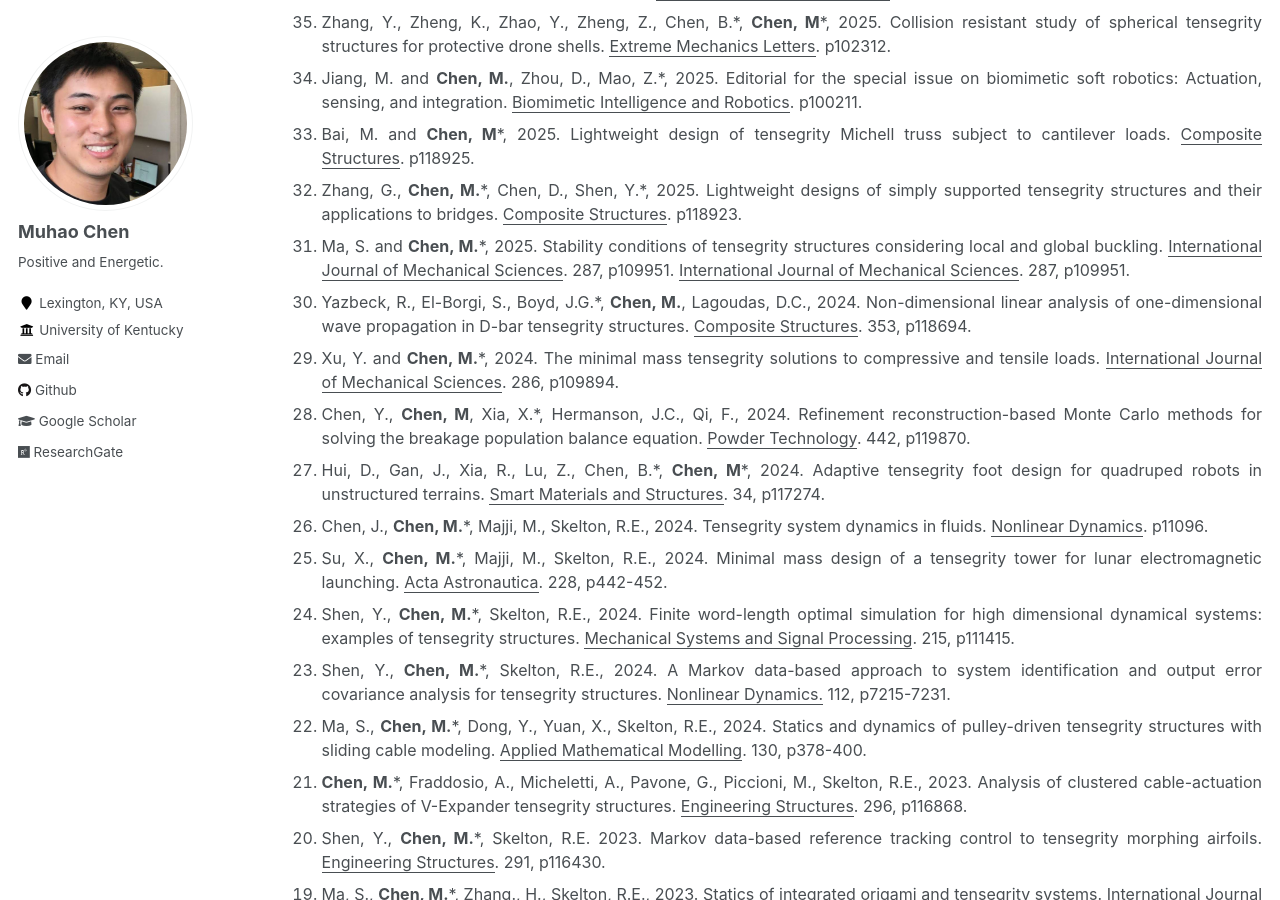
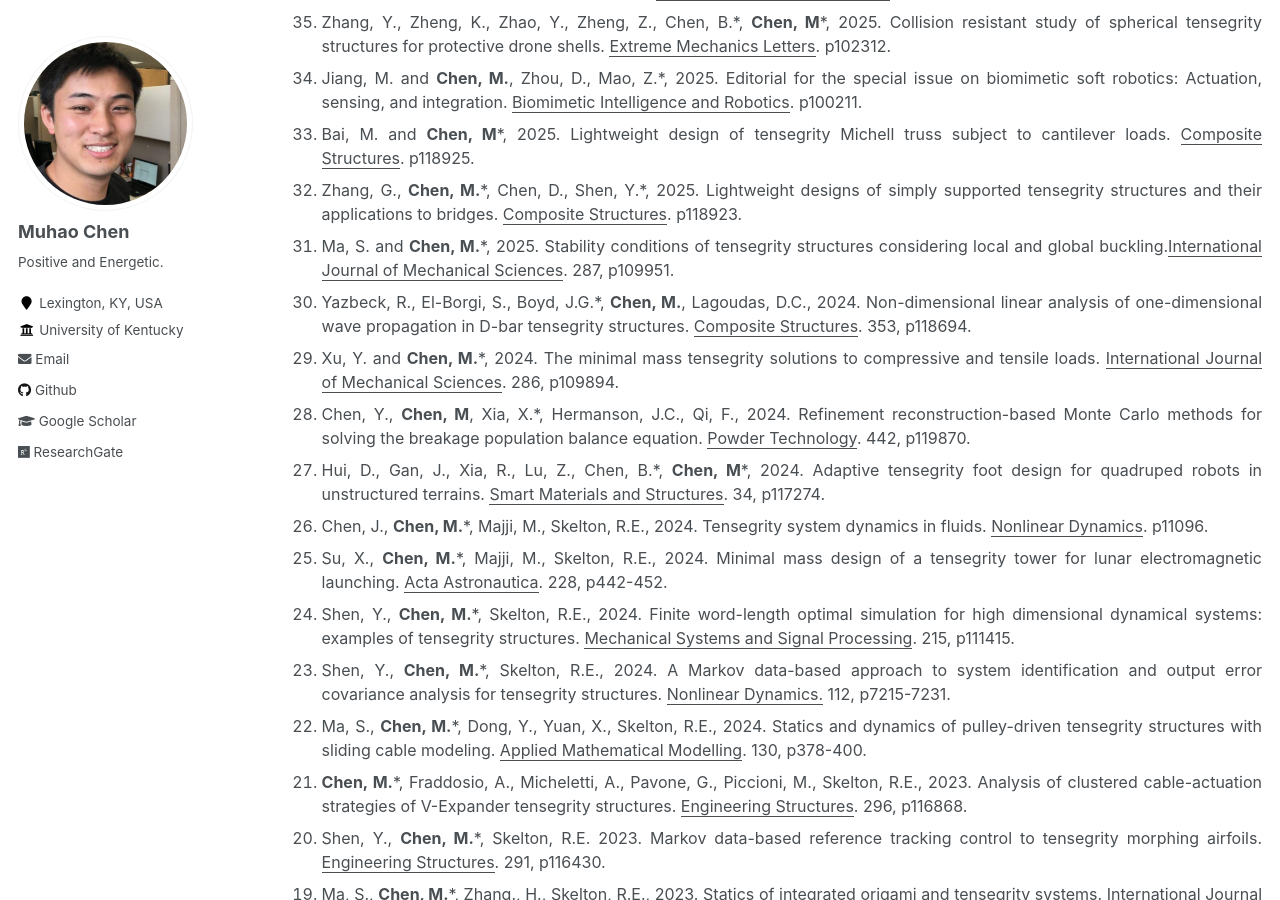
Before and after one commit to Muhao-Chen/muhao-chen.github.io, a Jekyll site: the page built from _pages/publication.md, in a window 1280 px wide and 900 px high, scrolled down 750 px. Built offline with Jekyll 4.4.1, drawn with Linux system fonts in a browser that asks for light colours.

Commit message:
Update publication.md

```diff
--- a/_pages/publication.md
+++ b/_pages/publication.md
@@ -37,8 +37,7 @@ Published
 <li>Jiang, M. and <strong>Chen, M.</strong>, Zhou, D., Mao, Z.*, 2025. Editorial for the special issue on biomimetic soft robotics: Actuation, sensing, and integration. <u>Biomimetic Intelligence and Robotics</u>. p100211.</li>
 <li>Bai, M. and <strong>Chen, M</strong>*, 2025. Lightweight design of tensegrity Michell truss subject to cantilever loads. <u>Composite Structures</u>. p118925.</li>
 <li>Zhang, G., <strong>Chen, M.</strong>*, Chen, D., Shen, Y.*, 2025. Lightweight designs of simply supported tensegrity structures and their applications to bridges. <u>Composite Structures</u>. p118923.</li>
-<li>Ma, S. and <strong>Chen, M.</strong>*, 2025. Stability conditions of tensegrity structures considering local and global buckling. <u>International Journal of Mechanical Sciences</u>. 287, p109951.
-<u>International Journal of Mechanical Sciences</u>. 287, p109951.</li>
+<li>Ma, S. and <strong>Chen, M.</strong>*, 2025. Stability conditions of tensegrity structures considering local and global buckling.<u>International Journal of Mechanical Sciences</u>. 287, p109951.</li>
 <li>Yazbeck, R., El-Borgi, S., Boyd, J.G.*, <strong>Chen, M.</strong>, Lagoudas, D.C., 2024. Non-dimensional linear analysis of one-dimensional wave propagation in D-bar tensegrity structures. <u>Composite Structures</u>. 353, p118694.</li>
 <li>Xu, Y. and <strong>Chen, M.</strong>*, 2024. The minimal mass tensegrity solutions to compressive and tensile loads. <u>International Journal of Mechanical Sciences</u>. 286, p109894.</li>
 <li>Chen, Y., <strong>Chen, M</strong>, Xia, X.*, Hermanson, J.C., Qi, F., 2024. Refinement reconstruction-based Monte Carlo methods for solving the breakage population balance equation. <u>Powder Technology</u>. 442, p119870.</li>
```
